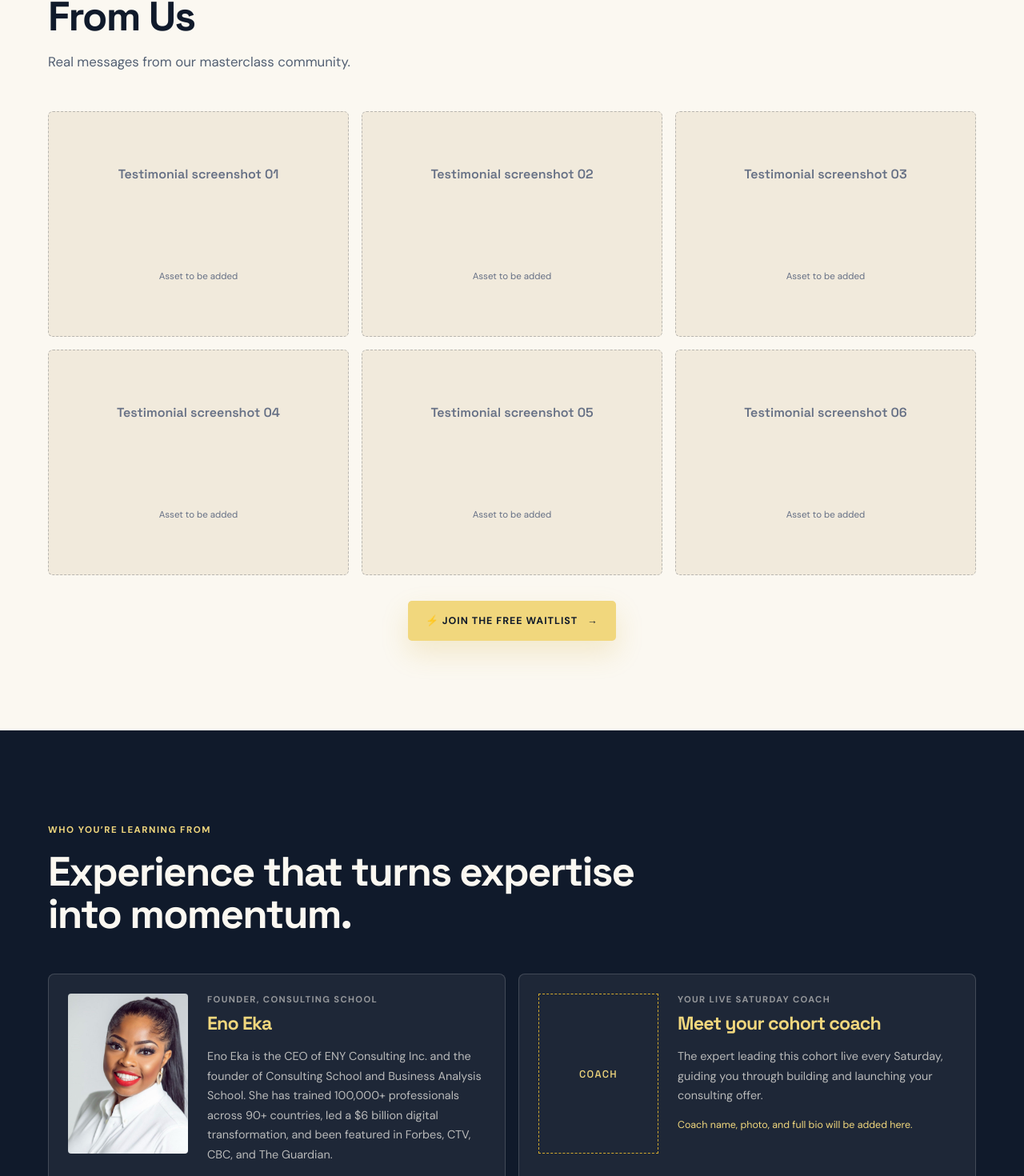
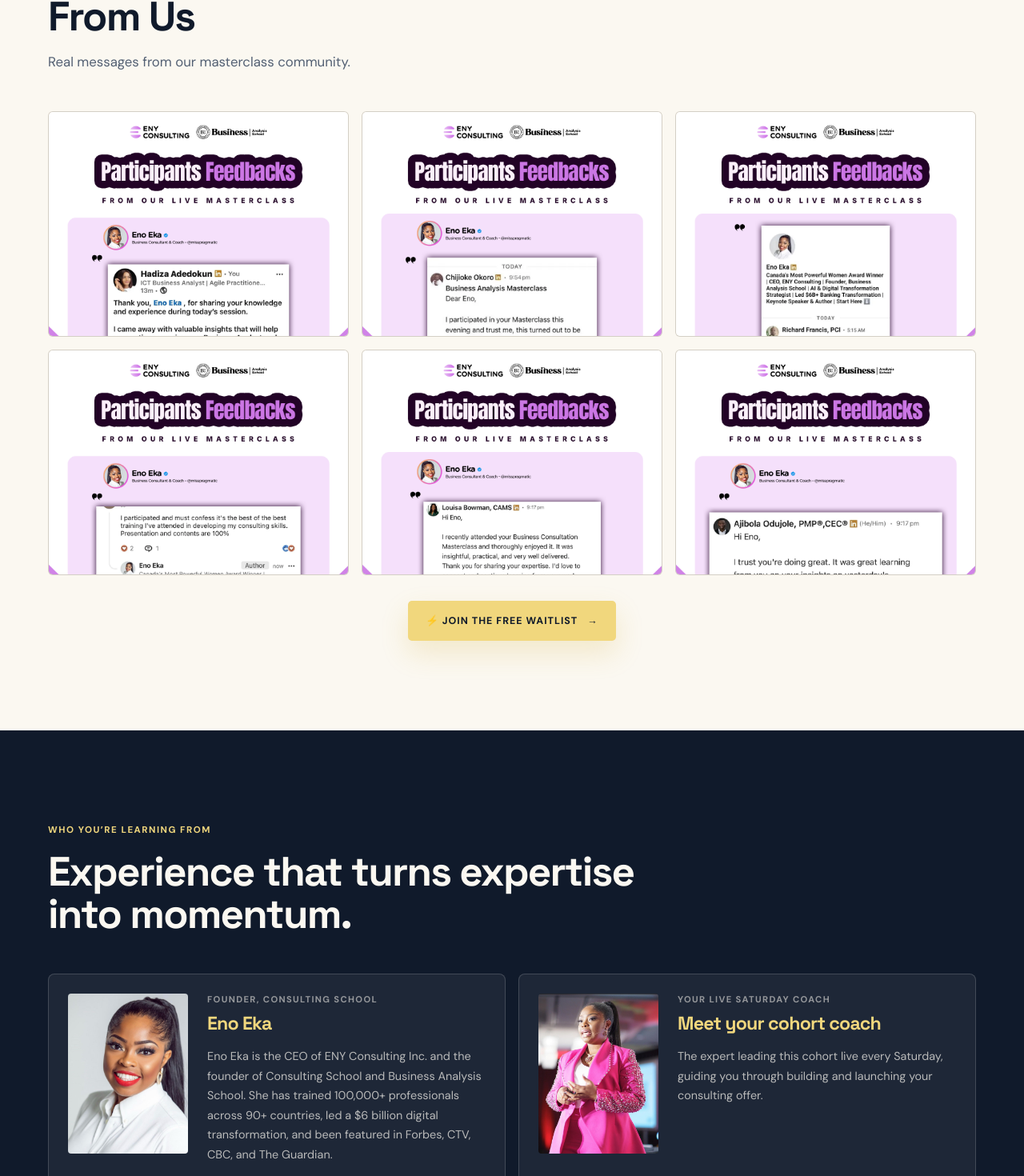
Before and after one commit to enyconsulting-dev/bootcamp-waitlist, a React (Vite) app in the folder frontend/: page / in a window 1280 px wide. Shown: the part 9432-10902 px from the top of the page at 80% size. Built offline with nearby package versions, Linux system fonts and the light colour scheme; no server answers.

Commit message:
Testimonial display

```diff
--- a/frontend/src/components/BootcampSections.tsx
+++ b/frontend/src/components/BootcampSections.tsx
@@ -78,9 +78,9 @@ export function WhyJoin() {
 }
 
 export function Testimonials() {
-  return <section className="section section-paper"><div className="content-wide"><SectionIntro eyebrow="Testimonials" title="What People Say About Learning From Us" copy="Real messages from our masterclass community." light /><div className="testimonial-grid">{Array.from({ length: 6 }, (_, index) => <div className="testimonial-slot" key={index}><span>Testimonial screenshot {String(index + 1).padStart(2, "0")}</span><small>Asset to be added</small></div>)}</div><CTA /></div></section>;
+  return <section className="section section-paper"><div className="content-wide"><SectionIntro eyebrow="Testimonials" title="What People Say About Learning From Us" copy="Real messages from our masterclass community." light /><div className="testimonial-grid">{Array.from({ length: 6 }, (_, index) => <figure className="testimonial-slot" key={index}><img src={`/Feedback_${index + 1}.png`} alt={`Testimonial screenshot ${String(index + 1).padStart(2, "0")}`} loading="lazy" /></figure>)}</div><CTA /></div></section>;
 }
 
 export function Profiles() {
-  return <section className="section section-dark"><div className="content-wide"><SectionIntro eyebrow="Who you’re learning from" title="Experience that turns expertise into momentum." /><div className="profile-grid"><article className="profile-card founder-card"><img src="/eno_headshot.jpeg" alt="Eno Eka" /><div><span className="card-label">Founder, Consulting School</span><h3>Eno Eka</h3><p>Eno Eka is the CEO of ENY Consulting Inc. and the founder of Consulting School and Business Analysis School. She has trained 100,000+ professionals across 90+ countries, led a $6 billion digital transformation, and been featured in Forbes, CTV, CBC, and The Guardian.</p><p>She’s one of Canada’s Top 100 Most Powerful Women and an RBC Women of Influence honoree, with private consulting rates of $50,000–$100,000+.</p></div></article><article className="profile-card coach-placeholder"><span className="placeholder-mark">COACH</span><div><span className="card-label">Your live Saturday coach</span><h3>Meet your cohort coach</h3><p>The expert leading this cohort live every Saturday, guiding you through building and launching your consulting offer.</p><p className="placeholder-note">Coach name, photo, and full bio will be added here.</p></div></article></div><CTA /></div></section>;
+  return <section className="section section-dark"><div className="content-wide"><SectionIntro eyebrow="Who you’re learning from" title="Experience that turns expertise into momentum." /><div className="profile-grid"><article className="profile-card founder-card"><img src="/eno_headshot.jpeg" alt="Eno Eka" /><div><span className="card-label">Founder, Consulting School</span><h3>Eno Eka</h3><p>Eno Eka is the CEO of ENY Consulting Inc. and the founder of Consulting School and Business Analysis School. She has trained 100,000+ professionals across 90+ countries, led a $6 billion digital transformation, and been featured in Forbes, CTV, CBC, and The Guardian.</p><p>She’s one of Canada’s Top 100 Most Powerful Women and an RBC Women of Influence honoree, with private consulting rates of $50,000–$100,000+.</p></div></article><article className="profile-card coach-placeholder"><img src="/coach.png" alt="Your cohort coach" /><div><span className="card-label">Your live Saturday coach</span><h3>Meet your cohort coach</h3><p>The expert leading this cohort live every Saturday, guiding you through building and launching your consulting offer.</p></div></article></div><CTA /></div></section>;
 }
--- a/frontend/src/styles.css
+++ b/frontend/src/styles.css
@@ -110,10 +110,8 @@ p { line-height: 1.7; }
 .reason-list span { color: #9c7c1a; font-family: "Space Grotesk", sans-serif; font-weight: 700; }
 .reason-list p { margin: 0; color: var(--ink-soft); }
 .testimonial-grid { display: grid; grid-template-columns: repeat(3,1fr); gap: 1rem; }
-.testimonial-slot { display: grid; place-items: center; aspect-ratio: 4/3; padding: 1rem; border: 1px dashed rgba(16,26,43,.25); border-radius: 6px; color: var(--muted); background: var(--paper-deep); text-align: center; }
-.testimonial-slot span, .testimonial-slot small { display: block; }
-.testimonial-slot span { font-family: "Space Grotesk", sans-serif; font-weight: 600; }
-.testimonial-slot small { margin-top: .5rem; font-size: .72rem; }
+.testimonial-slot { overflow: hidden; aspect-ratio: 4/3; margin: 0; border: 1px solid var(--line); border-radius: 6px; background: var(--paper-deep); }
+.testimonial-slot img { width: 100%; height: 100%; object-fit: cover; object-position: top; }
 .profile-grid { display: grid; grid-template-columns: 1fr 1fr; gap: 1rem; }
 .profile-card { display: grid; grid-template-columns: 150px 1fr; gap: 1.5rem; padding: 1.5rem; border-color: var(--white-line); background: rgba(255,255,255,.06); }
 .profile-card img { width: 100%; aspect-ratio: 3/4; object-fit: cover; border-radius: 4px; }
```
Also changed, not shown: 15 other files (tests, documents, lock files or other folders).
